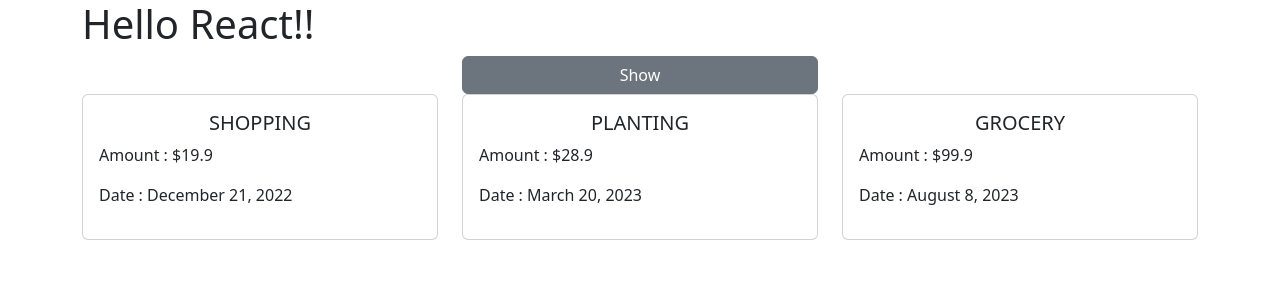
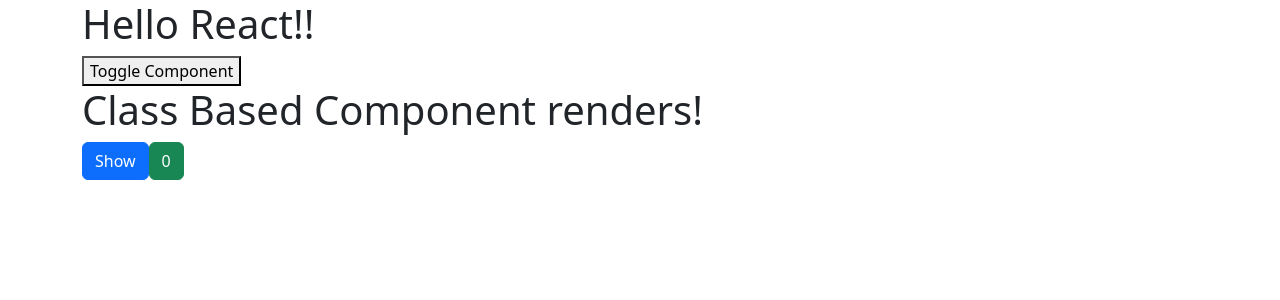
Before and after one commit to synergy2411/del-oct-23-frontend-adv-module-two, a React (Create React App) app in the folder awesome-app/: page / in a window 1280 px wide. Shown: the top 300 px of the page. Built offline with nearby package versions, Linux system fonts and the light colour scheme.

Commit message:
class based component added

```diff
--- a/awesome-app/src/App.js
+++ b/awesome-app/src/App.js
@@ -1,10 +1,16 @@
+import { useState } from "react";
+import ClassBased from "./components/Demo/ClassBasedComp";
 import Expenses from "./components/Expenses/Expenses";
 
 function App() {
+  const [show, setShow] = useState(true);
   return (
     <div className="container">
       <h1>Hello React!!</h1>
-      <Expenses />
+
+      <button onClick={() => setShow(!show)}>Toggle Component</button>
+      {show && <ClassBased />}
+      {/* <Expenses /> */}
     </div>
   );
 }
--- /dev/null
+++ b/awesome-app/src/components/Demo/ClassBasedComp.jsx
@@ -0,0 +1,61 @@
+import { Component } from "react";
+
+class ClassBased extends Component {
+  state = {
+    show: false,
+    count: 0,
+  };
+
+  showToggleHandler() {
+    this.setState({ show: !this.state.show });
+  }
+
+  countClickHandler = () => {
+    this.setState({ count: this.state.count + 1 });
+  };
+
+  constructor() {
+    super();
+    console.log("CONSTRUCTOR");
+  }
+
+  componentDidMount() {
+    console.log("COMPONENT DID MOUNT");
+  }
+
+  componentDidUpdate() {
+    console.log("COMPONENT DID UPDATE");
+  }
+
+  componentWillUnmount() {
+    console.log("COMPONENT WILL UNMOUNT");
+  }
+
+  shouldComponentUpdate() {
+    const rnd = (Math.random() * 10).toFixed(0);
+    console.log("SHOULD COMPONENT UPDATE", rnd);
+    return rnd > 3;
+  }
+
+  render() {
+    console.log("RENDER");
+    return (
+      <div>
+        <h1>Class Based Component renders!</h1>
+        <button
+          className="btn btn-primary"
+          onClick={this.showToggleHandler.bind(this)}
+        >
+          {this.state.show ? "Hide" : "Show"}
+        </button>
+
+        <button onClick={this.countClickHandler} className="btn btn-success">
+          {this.state.count}
+        </button>
+        {this.state.show && <p>This is dynamic paragraph!</p>}
+      </div>
+    );
+  }
+}
+
+export default ClassBased;
```
